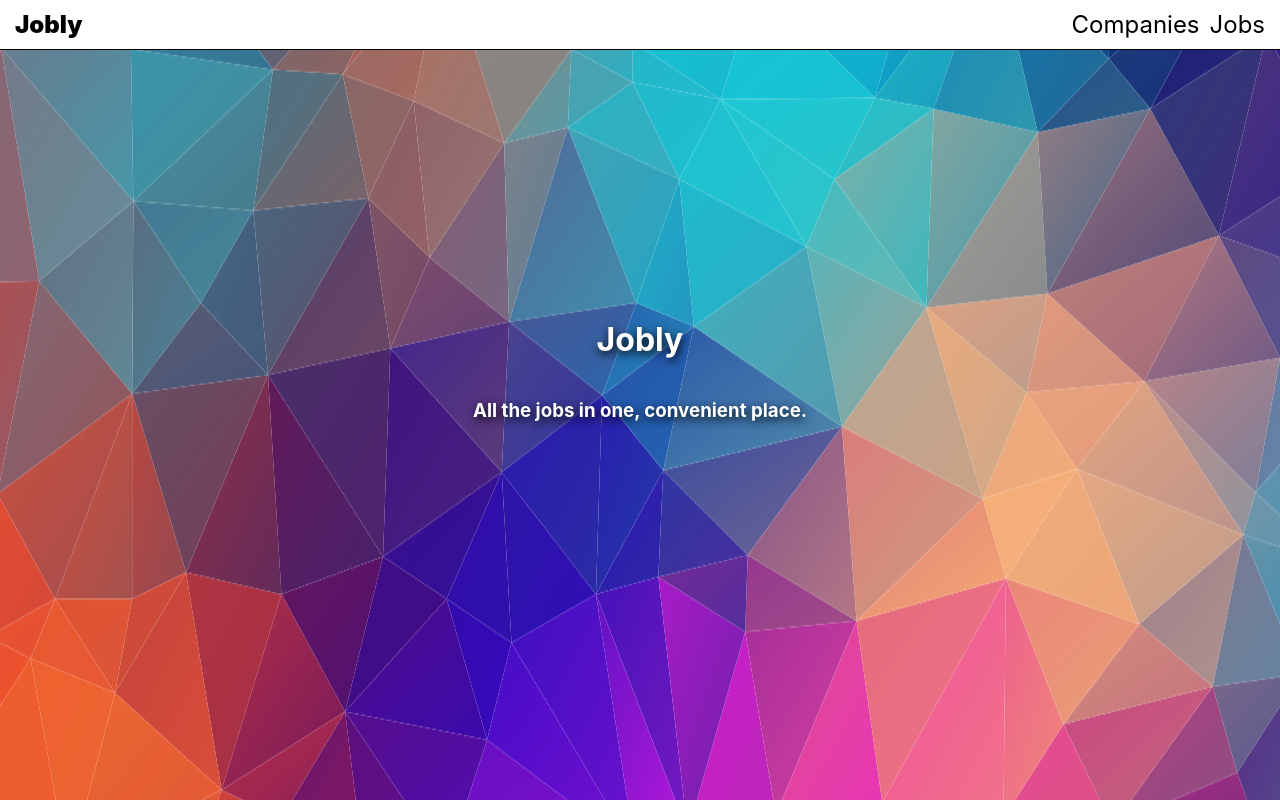
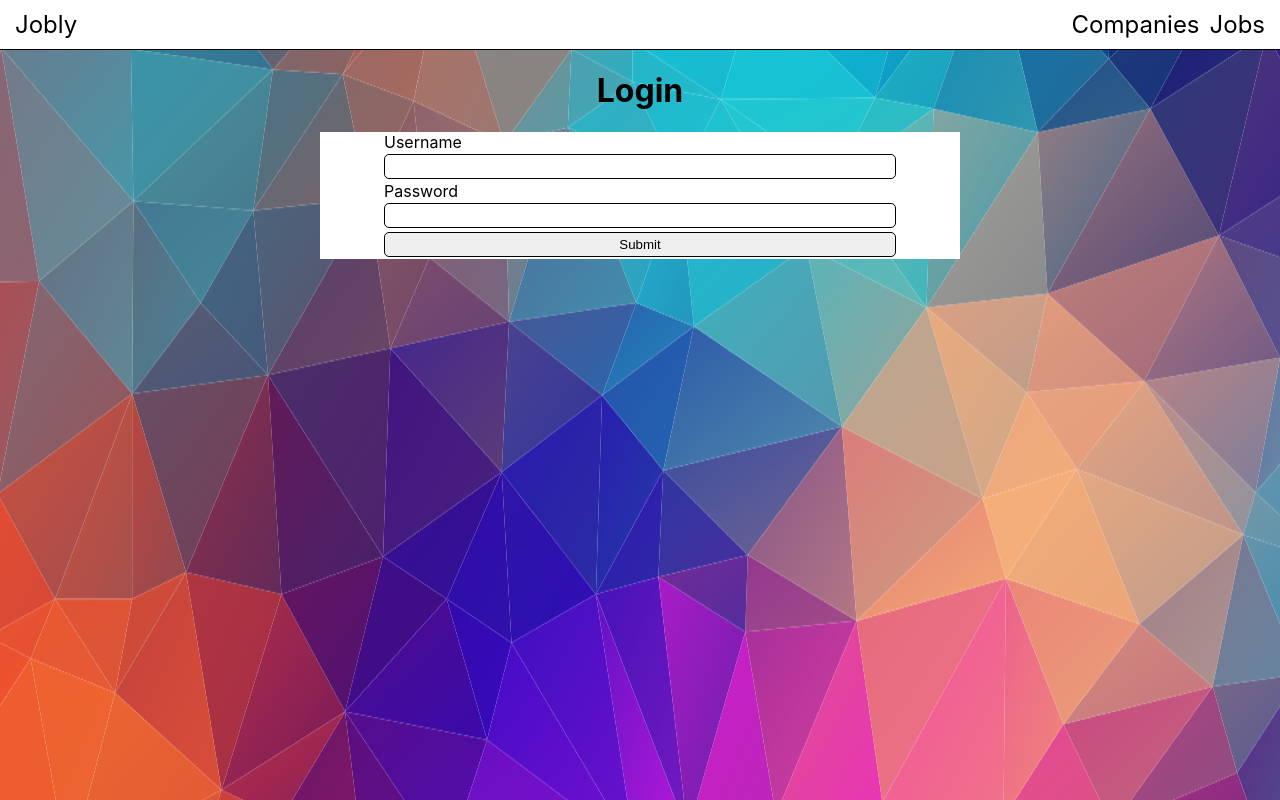
Before and after one commit to elisetvy/jobly-frontend, a React (Create React App) app: page /login in a window 1280 px wide. Before the commit this address led to /. Built offline with nearby package versions, Linux system fonts and the light colour scheme; no server answers.

Commit message:
added routes for auth, LoginForm, and login method on JoblyAPI class

```diff
--- /dev/null
+++ b/src/LoginForm.css
@@ -0,0 +1,23 @@
+.LoginForm {
+  display: flex;
+  flex-direction: column;
+  justify-content: space-evenly;
+  align-items: center;
+  width: 50vw;
+  background-color: #FFFFFF;
+  margin: auto;
+}
+
+.LoginForm input, button {
+  box-sizing: border-box;
+  width: 80%;
+  padding: 4px;
+  margin: 2px;
+  border-radius: 5px;
+  border: 1px solid black;
+}
+
+.LoginForm label {
+  width: 80%;
+  text-align: left;
+}
--- /dev/null
+++ b/src/LoginForm.js
@@ -0,0 +1,44 @@
+import { useState } from "react";
+import "./LoginForm.css";
+
+function LoginForm() {
+  const [formData, setFormData] = useState({
+    username: "",
+    password: "",
+  });
+
+  function handleChange(evt) {
+    const { name, value } = evt.target;
+    setFormData((fData) => ({ ...fData, [name]: value }));
+  }
+
+  function handleSubmit(evt) {
+    evt.preventDefault();
+  }
+
+  return (
+    <>
+      <h1>Login</h1>
+      <form onSubmit={handleSubmit} className="LoginForm">
+        <label htmlFor="username">Username</label>
+        <input
+          id="username"
+          name="username"
+          value={formData.username}
+          onChange={handleChange}
+        />
+        <label htmlFor="password">Password</label>
+        <input
+          id="password"
+          name="password"
+          value={formData.password}
+          onChange={handleChange}
+          type="password"
+        />
+        <button>Submit</button>
+      </form>
+    </>
+  );
+}
+
+export default LoginForm;
--- /dev/null
+++ b/src/ProfileForm.js
@@ -0,0 +1,6 @@
+import { useState } from "react";
+
+function ProfileForm() {
+  return <h1>Profile Form</h1>;
+}
+export default ProfileForm;
--- a/src/RoutesList.js
+++ b/src/RoutesList.js
@@ -1,13 +1,20 @@
 import { Routes, Route, Navigate } from "react-router-dom";
 import Homepage from "./Homepage";
+import LoginForm from "./LoginForm";
+import SignupForm from "./SignupForm";
+import ProfileForm from "./ProfileForm";
 import CompanyList from "./CompanyList";
 import CompanyDetail from "./CompanyDetail";
 import JobList from "./JobList";
 
+//can check for current user here to selectively render routes
 function RoutesList() {
   return (
     <Routes>
       <Route path="/" element={<Homepage />} />
+      <Route path="/login" element={<LoginForm />} />
+      <Route path="/signup" element={<SignupForm />} />
+      <Route path="/profile" element={<ProfileForm />} />
       <Route path="/companies" element={<CompanyList />} />
       <Route path="/companies/:handle" element={<CompanyDetail />} />
       <Route path="/jobs" element={<JobList />} />
--- /dev/null
+++ b/src/SignupForm.js
@@ -0,0 +1,6 @@
+import { useState } from "react";
+
+function SignupForm() {
+  return <h1>Signup</h1>;
+}
+export default SignupForm;
--- a/src/api.js
+++ b/src/api.js
@@ -70,6 +70,17 @@ class JoblyApi {
     const res = await this.request(`jobs`, searchParams);
     return res.jobs;
   }
+
+  /** */
+  static async login(credentials) {
+    const res = await this.request("auth/token", credentials, "POST");
+    this.setToken(res.token);
+    return res.token;
+  }
+
+  static setToken(token) {
+    this.token = token;
+  }
 }
 
 export default JoblyApi;
```
Also changed, not shown: 1 other file (tests, documents, lock files or other folders).
